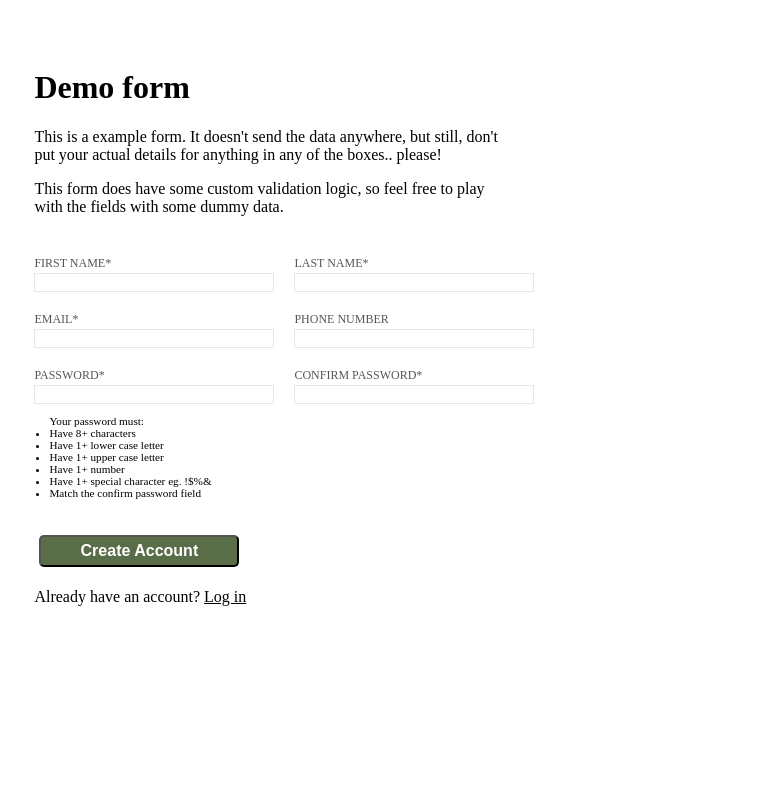
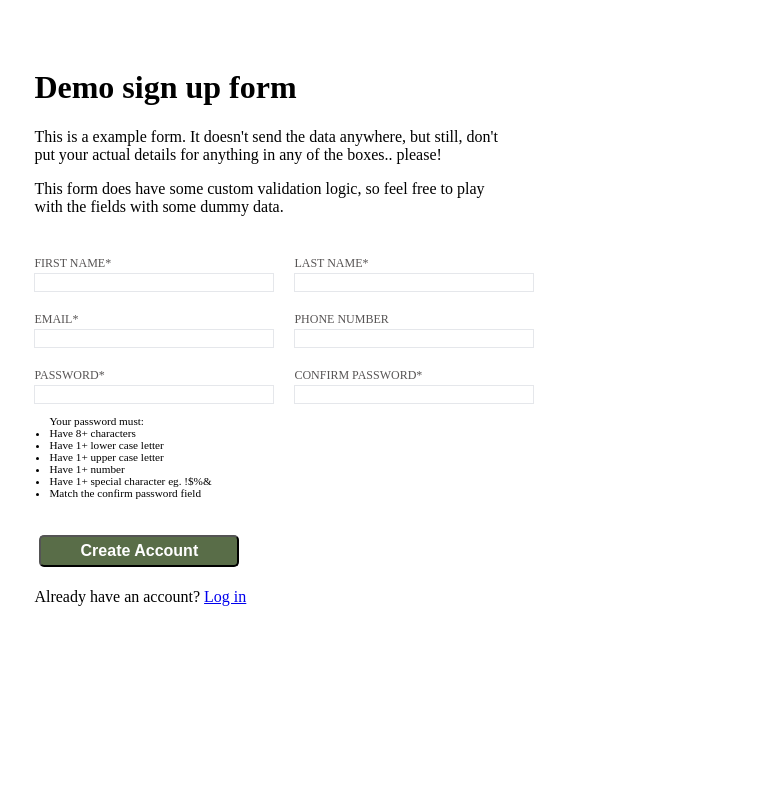
Before and after one commit to MikeCodesSomething/sign-up-form, a plain HTML site: page index.html in a window 1280 px wide. Shown: the full height of the page, 516-1280 px from the left. Drawn offline with Linux system fonts and the light colour scheme.

Commit message:
Fix colours on links, update title

```diff
--- a/index.html
+++ b/index.html
@@ -4,7 +4,7 @@
     <meta charset="UTF-8">
     <meta http-equiv="X-UA-Compatible" content="IE=edge">
     <meta name="viewport" content="width=device-width, initial-scale=1.0">
-    <title>Sign-up form</title>
+    <title>Sign up form</title>
     <link rel="stylesheet" href="style.css">
     <script src="script.js" defer></script>
 </head>
@@ -16,10 +16,10 @@
                 <img class="logo" src="images/odin-lined.png" alt="TheOdinProject">
                 <div class="logo-text">ODIN</div>
             </div>
-            <div class="background-image-source">Photo by <a href="https://unsplash.com/@haliewestphoto?utm_source=unsplash&utm_medium=referral&utm_content=creditCopyText">Halie West</a> on <a href="https://unsplash.com/photos/25xggax4bSA?utm_source=unsplash&utm_medium=referral&utm_content=creditCopyText">Unsplash</a></div>
+            <div class="background-image-source">Photo by <a class="white" href="https://unsplash.com/@haliewestphoto?utm_source=unsplash&utm_medium=referral&utm_content=creditCopyText">Halie West</a> on <a class="white" href="https://unsplash.com/photos/25xggax4bSA?utm_source=unsplash&utm_medium=referral&utm_content=creditCopyText">Unsplash</a></div>
         </div>
         <div class="right-column">
-            <h1>Demo form</h1>
+            <h1>Demo sign up form</h1>
             <p>This is a example form. It doesn't send the data anywhere, but still, don't put your actual details for anything in any of the boxes.. please!</p>
             <p class="last">This form does have some custom validation logic, so feel free to play with the fields with some dummy data.</p>
             <form action="">
--- a/style.css
+++ b/style.css
@@ -72,8 +72,8 @@ ul {
     padding-left: 15px;
 }
 
-a {
-    color: inherit;
+a.white {
+    color: white;
 }
 
 form {
```
